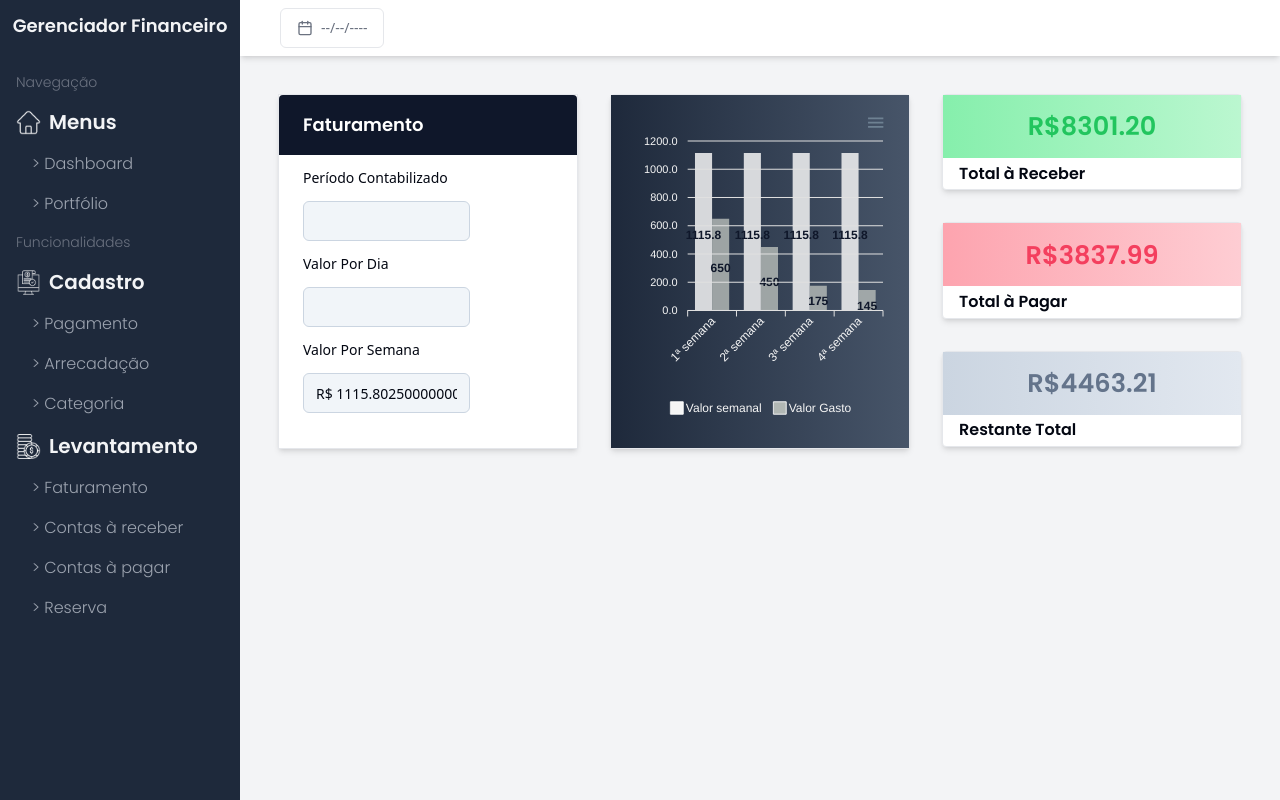
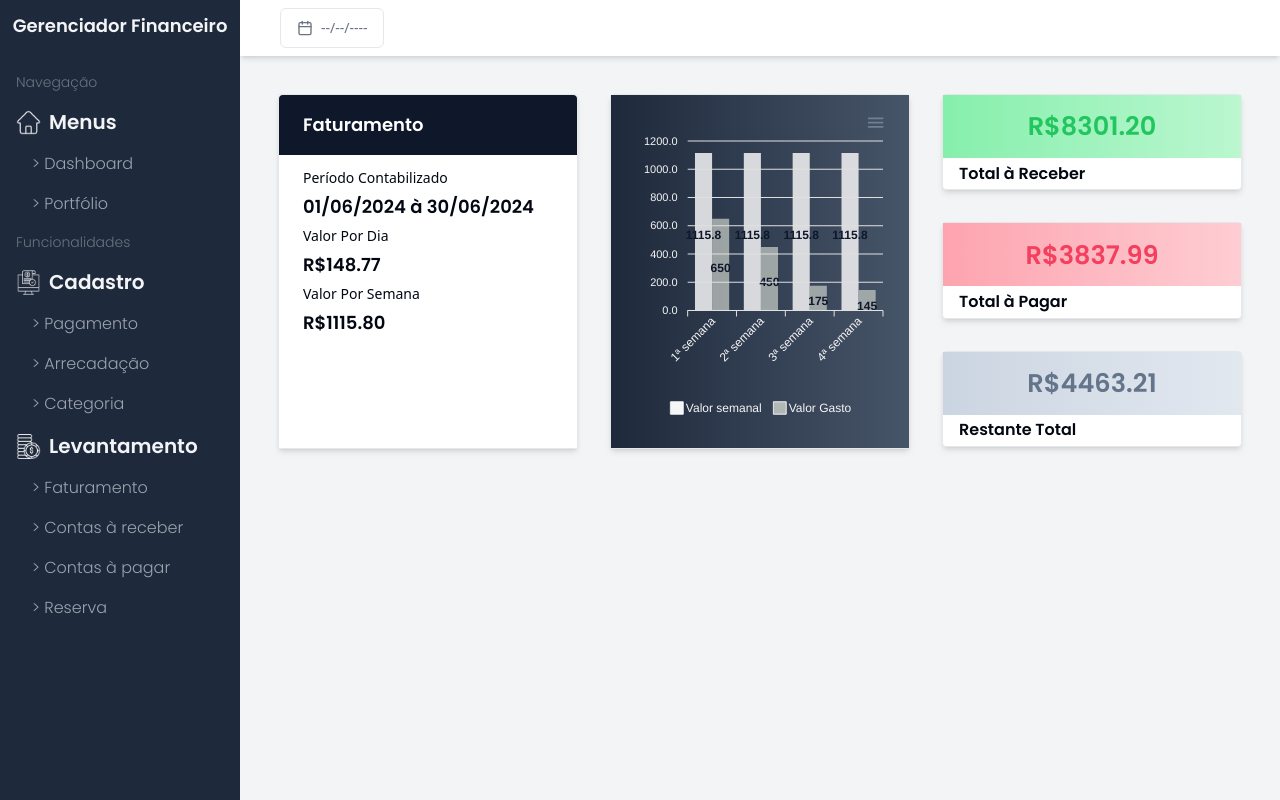
Before and after one commit to taynanhott/financial-manager, a Next.js app: page /gerenciar/levantamento/faturamento in a window 1280 px wide. Built offline with nearby package versions, Linux system fonts and the light colour scheme.

Commit message:
Animation input value

```diff
--- a/src/app/gerenciar/cadastrar/arrecadar/page.tsx
+++ b/src/app/gerenciar/cadastrar/arrecadar/page.tsx
@@ -95,7 +95,7 @@ export default function Arrecadar() {
                             <Label>Valor</Label>
                             <Input
                                 className="bg-slate-100 w-full md:w-1/2 lg:w-1/2 border border-slate-300 my-4"
-                                type="text"
+                                type="number"
                                 value={value}
                                 pattern="^\d*\.?\d*$"
                                 onChange={(e) => {
--- a/src/app/gerenciar/cadastrar/pagamento/page.tsx
+++ b/src/app/gerenciar/cadastrar/pagamento/page.tsx
@@ -120,7 +120,7 @@ export default function Pagamento() {
                             <Label>Valor</Label>
                             <Input
                                 className="bg-slate-100 w-full md:w-1/2 lg:w-1/2 border border-slate-300 my-4"
-                                type="text"
+                                type="number"
                                 value={value}
                                 pattern="^\d*\.?\d*$"
                                 onChange={(e) => {
--- a/src/app/gerenciar/dashboard/page.tsx
+++ b/src/app/gerenciar/dashboard/page.tsx
@@ -173,7 +173,7 @@ export default function Gerenciar() {
 
                         <div className="p-4 h-1/3 items-center">
                             <div className="px-2 flex justify-start font-poppins-bold text-lg">Distribuição semanal</div>
-                            <div className="px-2 pt-2 flex justify-start text-nowrap font-poppins">01/05/2024 à 31/05/2024</div>
+                            <div className="px-2 pt-2 flex justify-start text-nowrap font-poppins-bold">01/06/2024 à 30/06/2024</div>
                         </div>
                     </div>
                 </div>
--- a/src/app/gerenciar/levantamento/faturamento/page.tsx
+++ b/src/app/gerenciar/levantamento/faturamento/page.tsx
@@ -2,7 +2,6 @@
 
 import Submenu from "@/components/Html/Body/Submenu/submenu";
 import Graph from "@/components/Resources/GraphApex";
-import { Input } from "@/components/ui/input";
 import { Label } from "@/components/ui/label";
 import { useDeptor } from "@/context/DebtorContext";
 import { useEntries } from "@/context/EntriesContext";
@@ -70,23 +69,13 @@ export default function Faturamento() {
 
                         <div className="flex flex-col items-start px-6">
                             <Label>Período Contabilizado</Label>
-                            <Input
-                                className="bg-slate-100 w-full md:w-1/2 lg:w-2/3 border border-slate-300 my-4"
-                                type="text"
-                            />
+                            <p className="my-2 font-poppins-bold flex text-lg text-nowrap">01/06/2024 à 30/06/2024</p>
 
                             <Label>Valor Por Dia</Label>
-                            <Input
-                                className="bg-slate-100 w-full md:w-1/2 lg:w-2/3 border border-slate-300 my-4"
-                                type="text"
-                            />
+                            <p className="my-2 font-poppins-bold flex text-lg text-nowrap">R$ <motion.div>{useAnimatedCount(totalFat / 30)}</motion.div></p>
 
                             <Label>Valor Por Semana</Label>
-                            <Input
-                                className="bg-slate-100 w-full md:w-1/2 lg:w-2/3 border border-slate-300 my-4"
-                                type="text"
-                                value={`R$ ${totalFat / 4}`}
-                            />
+                            <p className="my-2 font-poppins-bold flex text-lg text-nowrap">R$ <motion.div>{useAnimatedCount(totalFat / 4)}</motion.div></p>
                         </div>
                     </div>
 
--- a/src/app/gerenciar/levantamento/reserva/page.tsx
+++ b/src/app/gerenciar/levantamento/reserva/page.tsx
@@ -1,9 +1,21 @@
+"use client"
+
 import Submenu from "@/components/Html/Body/Submenu/submenu";
-import { Input } from "@/components/ui/input";
 import { Label } from "@/components/ui/label";
-import { Slider } from "@/components/ui/slider"
+import { Slider } from "@/components/ui/slider";
+import { motion } from "framer-motion";
+import useAnimatedCount from "@/components/animation";
+import { useDeptor } from "@/context/DebtorContext";
+import { useEntries } from "@/context/EntriesContext";
 
 export default function Reserva() {
+    const { deptor } = useDeptor();
+    const { entries } = useEntries();
+
+    const totalDeptor = deptor.reduce((acc, element) => acc + (element.value ? parseFloat(element.value) : 0), 0);
+    const totalEntries = entries.reduce((acc, element) => acc + (element.value ? parseFloat(element.value) : 0), 0);
+    const totalFat = totalDeptor - totalEntries;
+
     return (
         <section className="grow lg:ml-[240px] mt-14 lg:mt-auto pb-12">
             <div id="header-page">
@@ -22,22 +34,13 @@ export default function Reserva() {
                             <Slider className="bg-slate-100 w-full md:w-1/2 lg:w-2/3 border border-slate-300 my-4" defaultValue={[5]} max={100} step={1} />
 
                             <Label>Total após 5º dia util</Label>
-                            <Input
-                                className="bg-slate-100 w-full md:w-1/2 lg:w-2/3 border border-slate-300 my-4"
-                                type="text"
-                            />
+                            <p className="my-2 font-poppins-bold flex text-lg text-nowrap">R$ <motion.div>{useAnimatedCount(totalFat)}</motion.div></p>
 
                             <Label>Valor de Reserva</Label>
-                            <Input
-                                className="bg-slate-100 w-full md:w-1/2 lg:w-2/3 border border-slate-300 my-4"
-                                type="text"
-                            />
+                            <p className="my-2 font-poppins-bold flex text-lg text-nowrap">R$ <motion.div>{useAnimatedCount(totalFat * 0.05)}</motion.div></p>
 
                             <Label>Valor Restante sem Reserva</Label>
-                            <Input
-                                className="bg-slate-100 w-full md:w-1/2 lg:w-2/3 border border-slate-300 my-4"
-                                type="text"
-                            />
+                            <p className="my-2 font-poppins-bold flex text-lg text-nowrap">R$ <motion.div>{useAnimatedCount(totalFat - (totalFat * 0.05))}</motion.div></p>
                         </div>
                     </div>
                 </div>
```
